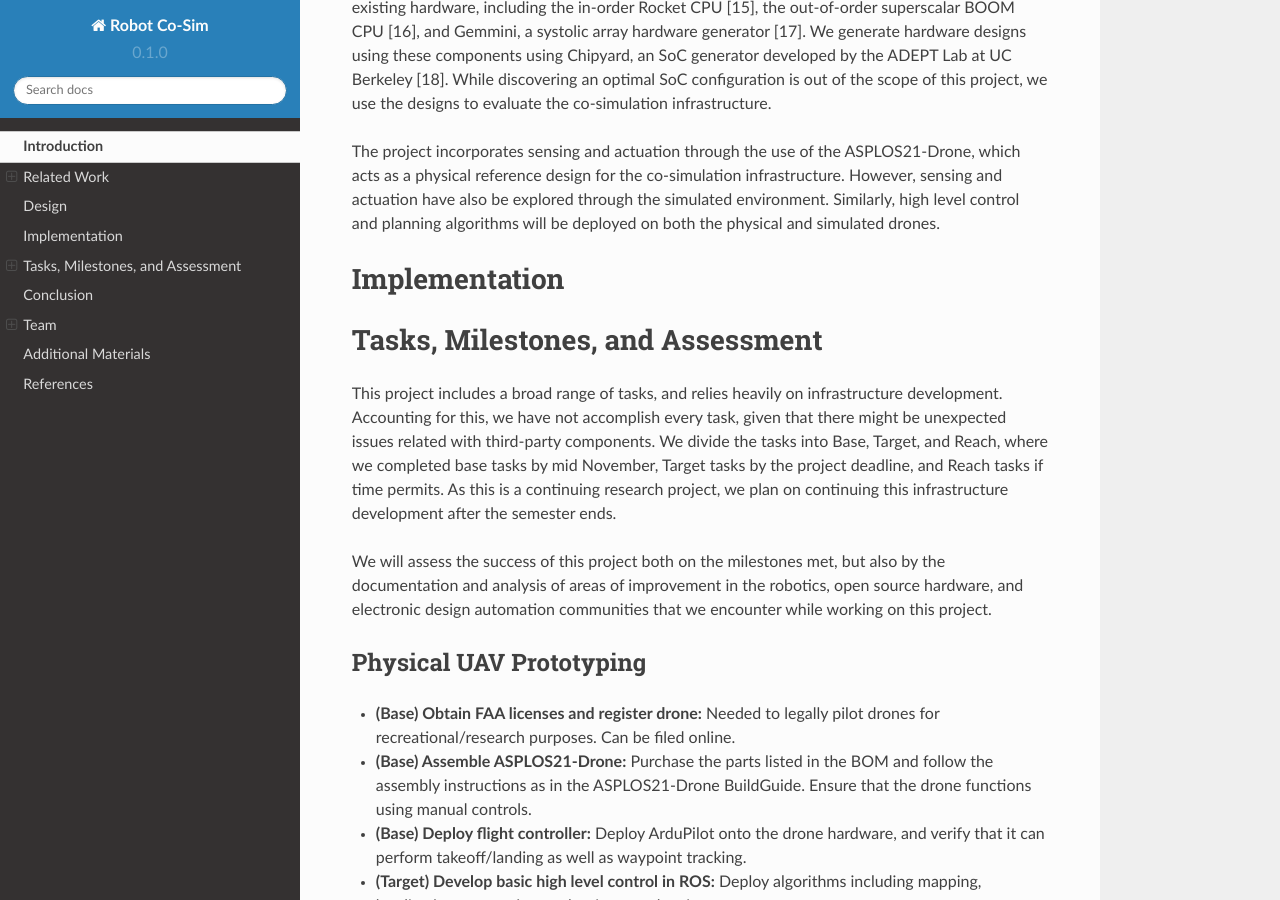
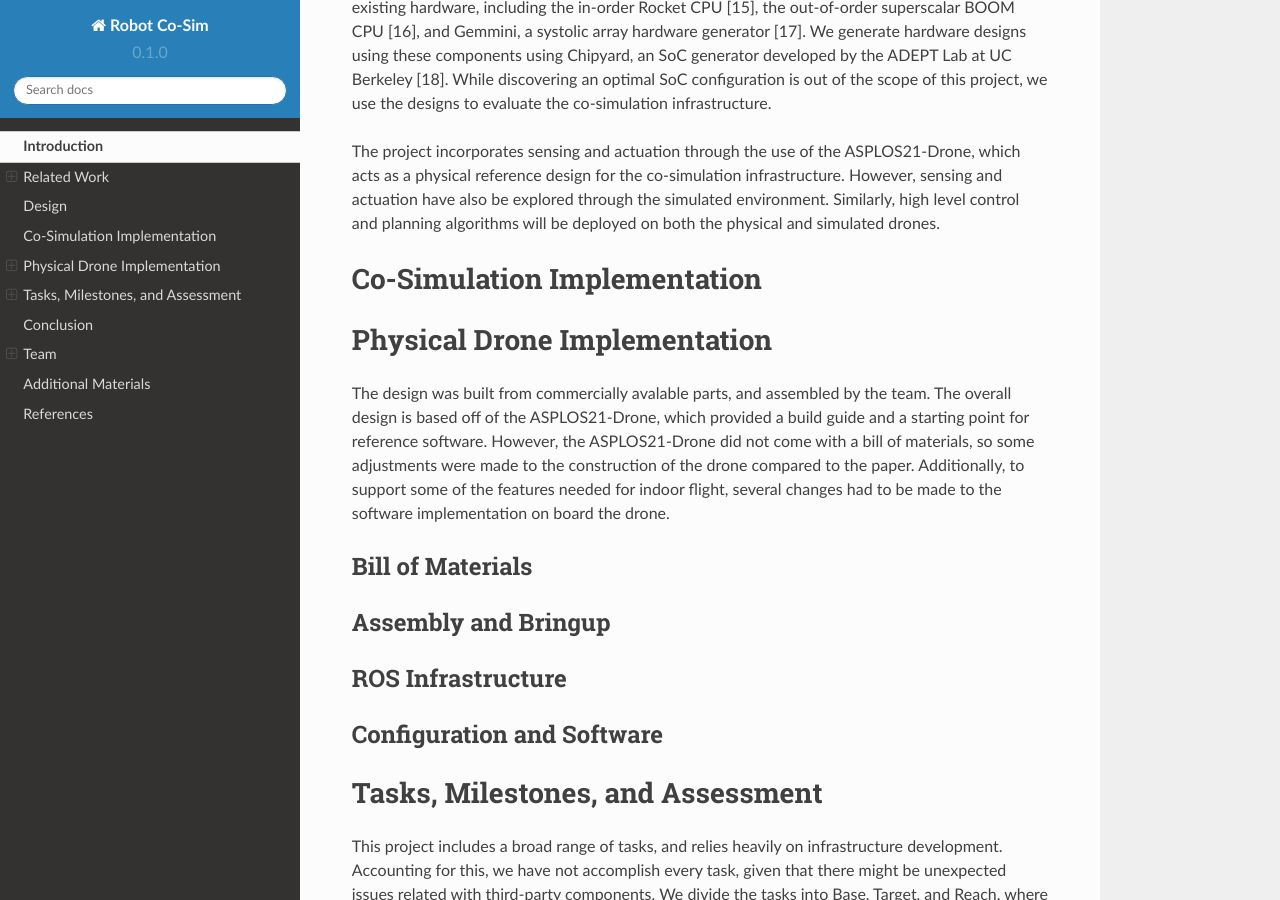
Before and after one commit to CobbledSteel/eecs206a-cosim, a Sphinx documentation site: the page built from docs/source/cosim.rst, in a window 1280 px wide and 900 px high, scrolled down 5446 px. Built offline with Sphinx 7.4.7 and the Read the Docs theme 2.0.0, drawn with Linux system fonts in a browser that asks for light colours.

Commit message:
add subsections for drone implementation

```diff
--- a/docs/source/cosim.rst
+++ b/docs/source/cosim.rst
@@ -235,9 +235,27 @@ be explored through the simulated environment. Similarly, high
 level control and planning algorithms will be deployed on both the
 physical and simulated drones.
 
+Co-Simulation Implementation
+==============================
 
-Implementation
-================
+Physical Drone Implementation
+==============================
+
+The design was built from commercially avalable parts, and assembled by the team. The overall design is based off of the ASPLOS21-Drone, which provided a build guide and a starting point for reference software. However, the ASPLOS21-Drone did not come with a bill of materials, so some adjustments were made to the construction of the drone compared to the paper. Additionally, to support some of the features needed for indoor flight, several changes had to be made to the software implementation on board the drone.
+
+Bill of Materials
+-------------------
+
+Assembly and Bringup
+-------------------
+
+ROS Infrastructure
+------------------------
+
+Configuration and Software
+---------------------------
+
+
 
 Tasks, Milestones, and Assessment
 =================================
```
